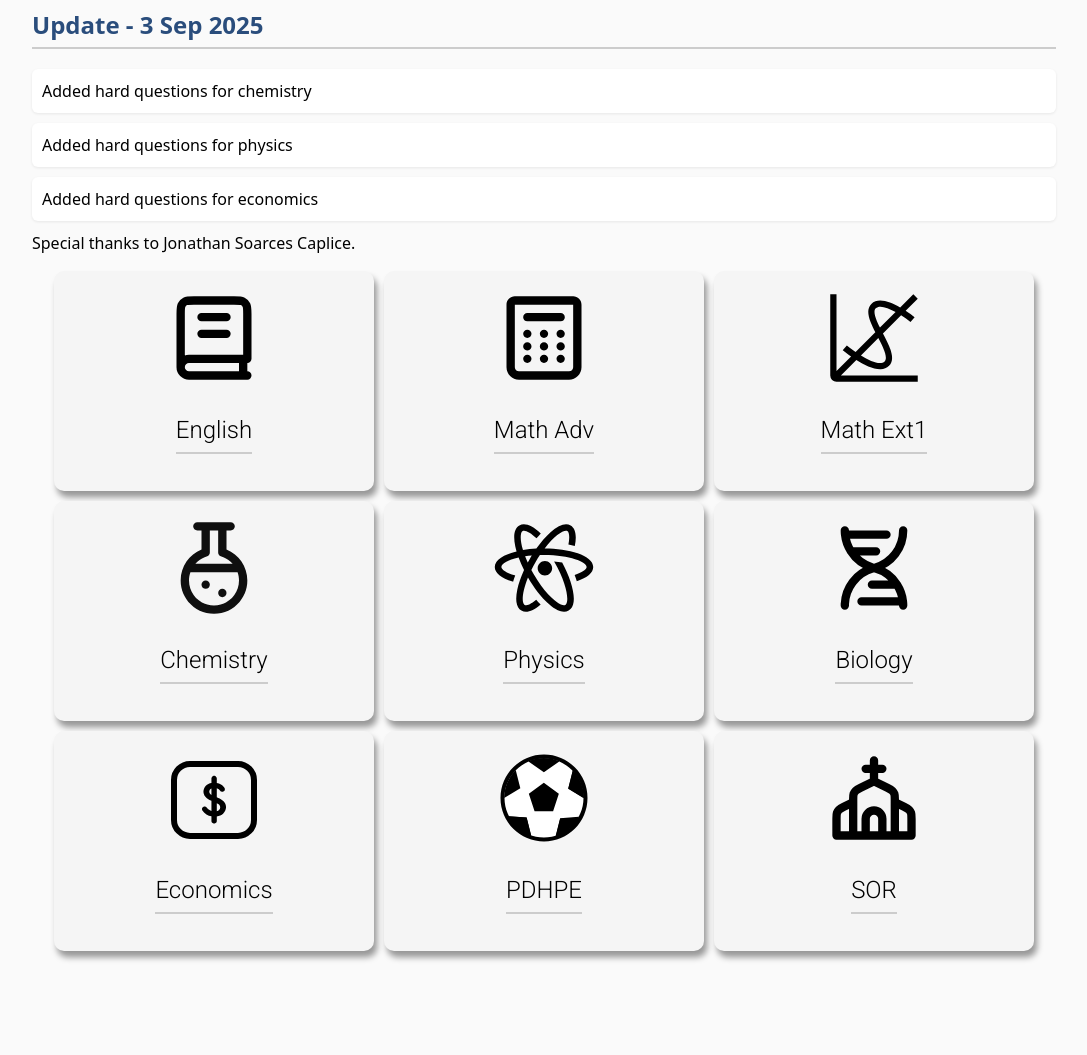
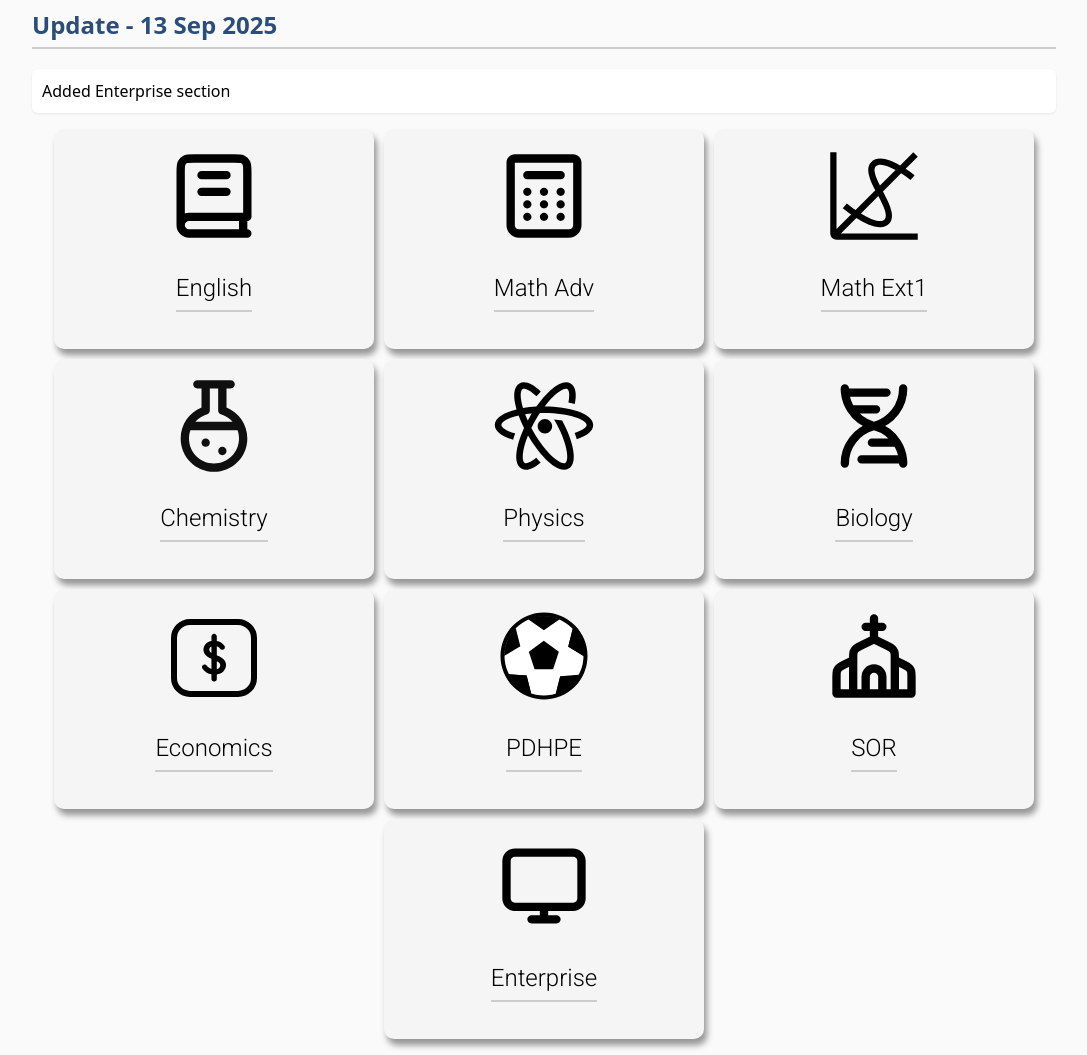
Before and after one commit to TheQZero/helpmeoak, a website: page index.html in a window 1280 px wide. Shown: the part 160-1215 px from the top of the page, without its empty margins (96-1183 px from the left). Before the commit the page ends 1127 px from the top, so only its background shows below. Drawn offline with Linux system fonts and the light colour scheme; no server answers; sample sign-in values are in the browser's storage.

Commit message:
Added enterprise section

```diff
--- a/index.html
+++ b/index.html
@@ -19,12 +19,9 @@
 
     </header>
 <button id="logout-btn" class="logout-button">Logout</button>
-<h2>Update - 3 Sep 2025</h2>
+<h2>Update - 13 Sep 2025</h2>
     <ul>
-        <li>Added hard questions for chemistry</li>
-         <li>Added hard questions for physics</li>
-          <li>Added hard questions for economics</li>
-          Special thanks to Jonathan Soarces Caplice.
+        <li>Added Enterprise section</li>
     </ul>
 
 
@@ -66,6 +63,10 @@
                 <img src="./icons/sor.svg" alt="sor" class="subject-icon"/>
                 <h2 class="roboto-300 page-link">SOR</h2>
             </a>
+            <a class="block" href="./subjects/enterprise.html">
+                <img src="./icons/enterprise.svg" alt="enterprise" class="subject-icon"/>
+                <h2 class="roboto-300 page-link">Enterprise</h2>
+            </a>
 
         </div>
     </main>
```
Also changed, not shown: references/enterprise.json (+17 -1 lines), 1 other file.
